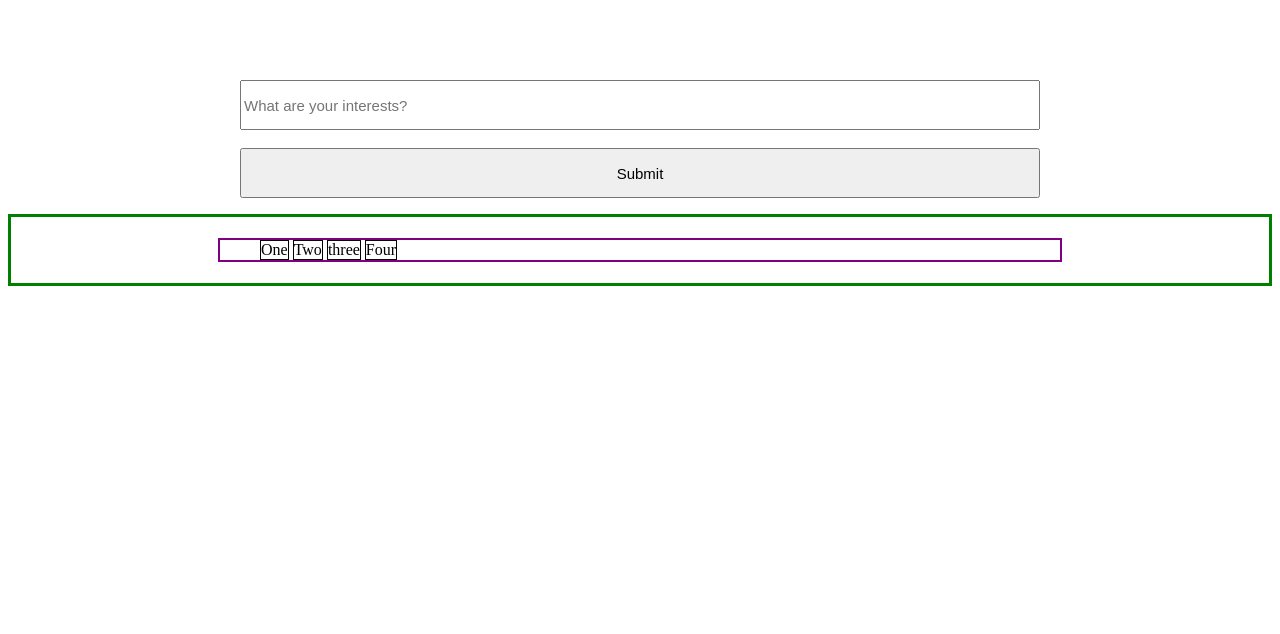
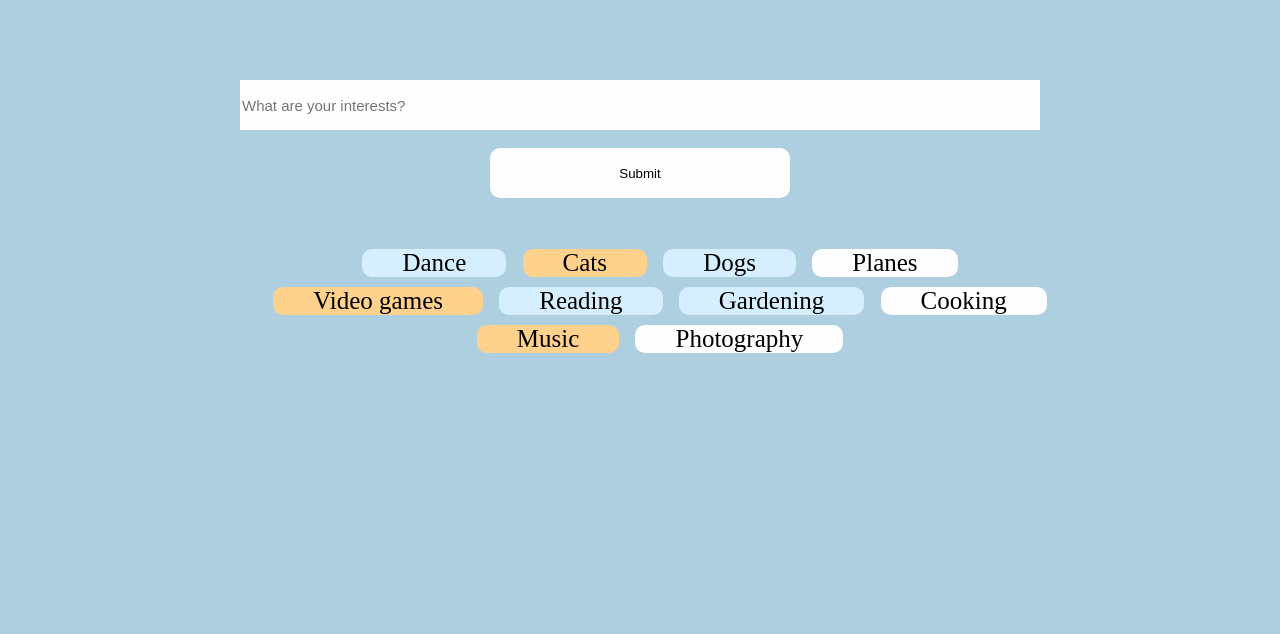
Before and after one commit to 28jackiiee/failure, a plain HTML site: page index.html in a window 1280 px wide. Shown: the part 166-800 px from the top of the page. Drawn offline with Linux system fonts and the light colour scheme; a web font is replaced by a local one.

Commit message:
allow tag buttons to work:
end
audhf

```diff
--- a/index.html
+++ b/index.html
@@ -3,23 +3,34 @@
     <meta charset="UTF-8">
     <meta http-equiv="X-UA-Compatible" content="IE=edge">
     <meta name="viewport" content="width=device-width, initial-scale=1.0">
+    <title>Failure</title>
+
+    <link rel="preconnect" href="https://fonts.googleapis.com">
+    <link rel="preconnect" href="https://fonts.gstatic.com" crossorigin>
+    <link href="https://fonts.googleapis.com/css2?family=Playfair+Display:ital@1&display=swap" rel="stylesheet">
+
     <link rel="stylesheet" href="style.css">
-    <title>Failure</title>
 </head>
-<body>
+<body class="color3">
     <h2 id="title" class="title">Title</h2>
 
     <form id="interestsInput" class="interests">
-        <input id="interestsText" class="inputText inputText" type="text" placeholder="What are your interests?"><br><br>
-        <button class="inputSubmit inputText" type="submit">Submit</button>
+        <input id="interestsText" class="inputText inputText li3" type="text" placeholder="What are your interests?"><br><br>
+        <button id="interestsButton" class="inputSubmit li3" type="submit">Submit</button>
     </form>
 
     <div id="interestsTags" class="interests">
         <ul>
-            <li>One</li>
-            <li>Two</li>
-            <li>three</li>
-            <li>Four</li>
+            <li class="tag li1">Dance</li>
+            <li class="tag li2">Cats</li>
+            <li class="tag li1">Dogs</li>
+            <li class="tag li3">Planes</li>
+            <li class="tag li2">Video games</li>
+            <li class="tag li1">Reading</li>
+            <li class="tag li1">Gardening</li>
+            <li class="tag li3">Cooking</li>
+            <li class="tag li2">Music</li>
+            <li class="tag li3">Photography</li>
         </ul>
     </div>
 
--- a/main.js
+++ b/main.js
@@ -6,3 +6,19 @@ document.querySelector('form.interests').addEventListener('submit', function (e)
 
     console.log(interestsValue.value);
 });
+
+
+/*making tag buttons*/
+const tagColors = ["#D6EFFF", "#FED18C", "#FEFEFF", "#47E5BC"]
+const tags = document.getElementsByClassName("tag");
+for(let i=0; i<tags.length; i++){
+    tags[i].addEventListener("click", function(){
+        console.log(tags[i]);
+
+        tags[i].style.backgroundColor  = tagColors[3];
+    })
+
+    tags[i].addEventListener("dblclick", function(){
+        tags[i].style.backgroundColor = tagColors[Math.floor(Math.random() * 3)];
+    })
+}
--- a/style.css
+++ b/style.css
@@ -1,6 +1,7 @@
 .title{
     text-align: center;
     font-size: 100px;
+    font-family: 'Playfair Display', serif;
 }
 
 .inputText{
@@ -16,15 +17,23 @@
 }
 
 #interestsInput .inputText{
-    width: 800;
+    width: 800px;
     height: 50px;
+    border: none;
+}
+
+#interestsButton{
+    width: 300px;
+    height: 50px;
+
+    border-radius: 10px;
+    border: none;
 }
 
 
 /*tags*/
 
 #interestsTags{
-    border: 3px solid green;
     padding: 5px;
 
     display: flex;
@@ -34,7 +43,8 @@
 
 ul{
     list-style-type: none;
-    border: 2px solid purple;
+    text-align: center;
+    font-size: 25px;
 
     width: 800px;
 }
@@ -43,5 +53,40 @@ li{
     display: inline-block;
     word-break: break-all;
     text-align: center;
-    border: 1px solid black;
+
+    padding-left: 40px;
+    padding-right: 40px;
+    margin: 5px;
+    border-radius: 10px;
+    user-select: none;
 }
+li:hover{
+    cursor: pointer;
+}
+
+
+.li1{
+    background-color: #D6EFFF;
+}
+.li2{
+    background-color: #FED18C;
+}
+.li3{
+    background-color: #FEFEFF;
+}
+
+.color1{
+    background-color: #47E5BC;
+}
+.color2{
+    background-color: #81E4DA;
+}
+.color3{
+    background-color: #AECFDF;
+}
+.color4{
+    background-color: #9F9FAD;
+}
+.color5{
+    background-color: #93748A;
+}
```
